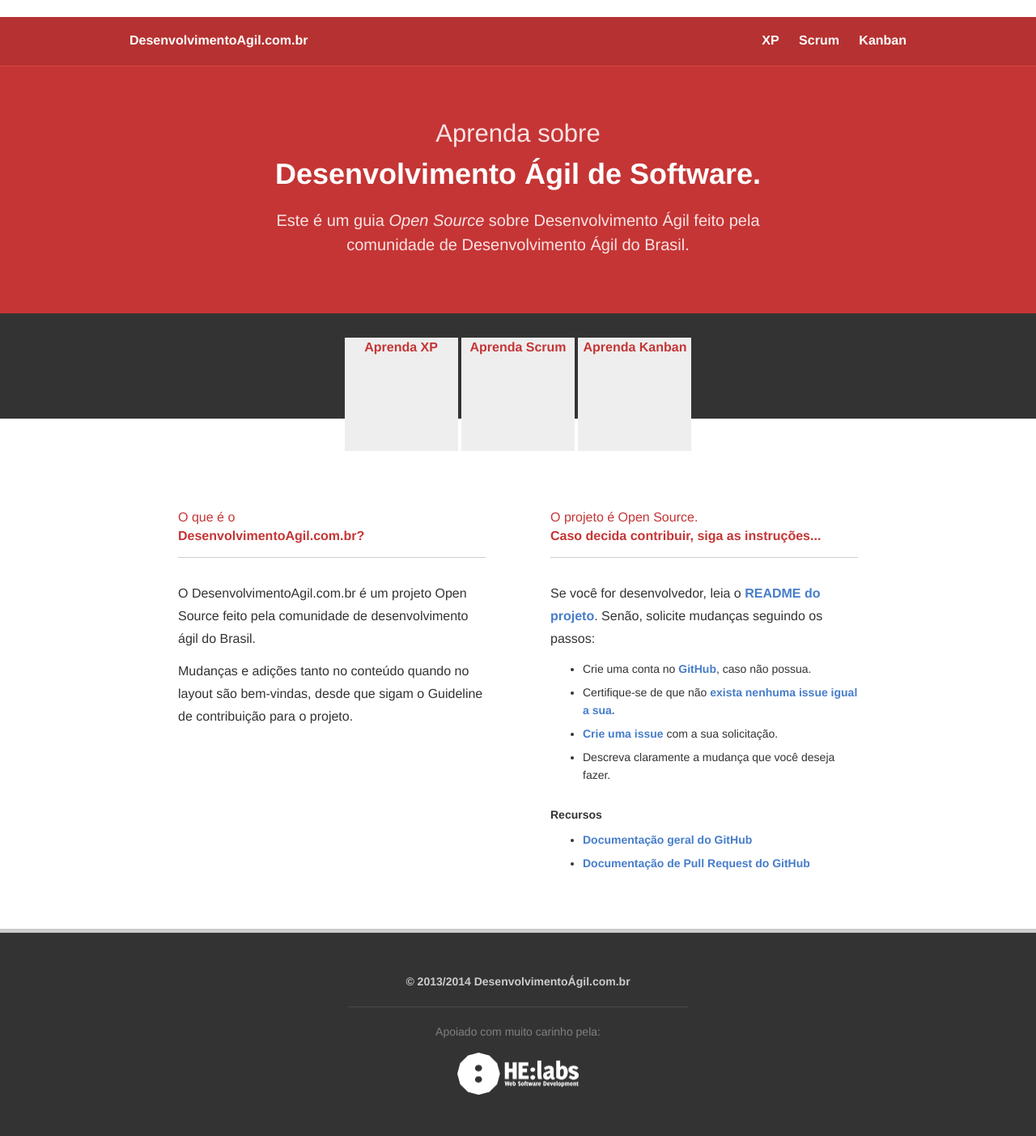
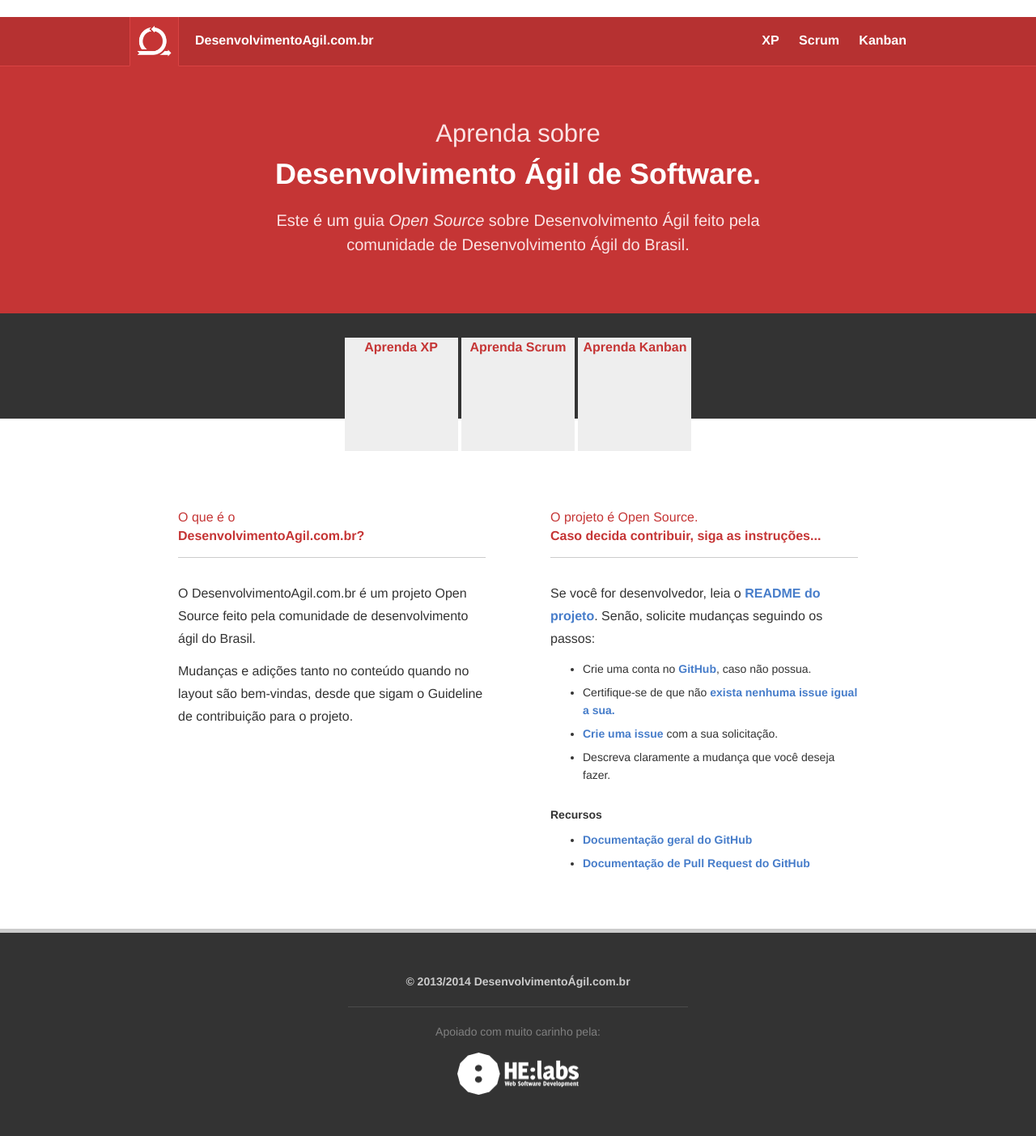
Before and after one commit to desenvolvimentoagilcombr/desenvolvimentoagilcombr.github.com, a Jekyll site: the page built from index.html, in a window 1280 px wide. Shown: the whole page at 81% size. Built offline with Jekyll 4.4.1, drawn with Linux system fonts in a browser that asks for light colours; Markdown is read by kramdown in place of the engine named in the settings.

Commit message:
Styled logo in the header

```diff
--- a/_layouts/default.html
+++ b/_layouts/default.html
@@ -8,8 +8,10 @@
 		<header id="header">
       <div class="holder">
 
+        <img src="/images/da-icon.png">
+
     		<h1>
-          <a href="/" id="logo" title="DesenvolvimentoAgil.com.br">
+          <a href="/" title="DesenvolvimentoAgil.com.br">
             DesenvolvimentoAgil.com.br
           </a>
         </h1>
--- a/_sass/layouts/_header.scss
+++ b/_sass/layouts/_header.scss
@@ -2,6 +2,17 @@
   height: 60px;
   background: #b63131;
   color: #fff;
+
+  img {
+    width: 61px;
+    height: 61px;
+    background: $main-red;
+    border-right: 1px solid #da4343;
+    border-left: 1px solid #da4343;
+    border-bottom: 1px solid $main-red;
+    margin-right: 20px;
+    float: left;
+  }
 
   h1 a {
     line-height: 58px;
```
Also changed, not shown: _sass/layouts/_index_contribute.scss (line endings or trailing spaces), images/da-icon.png (added).
